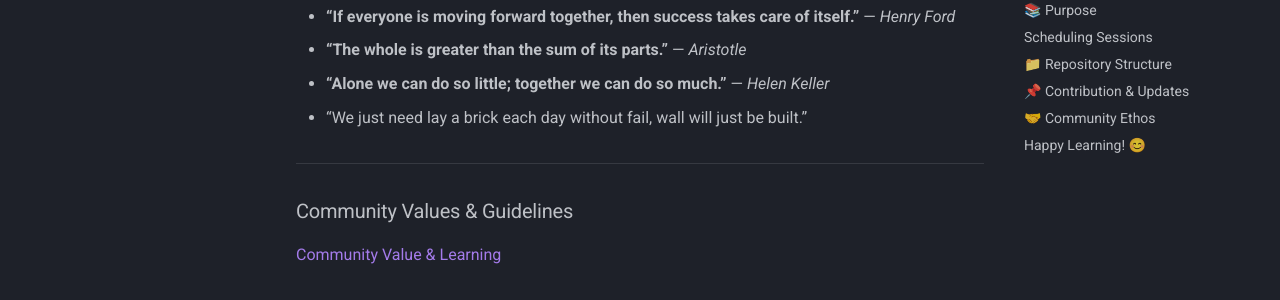
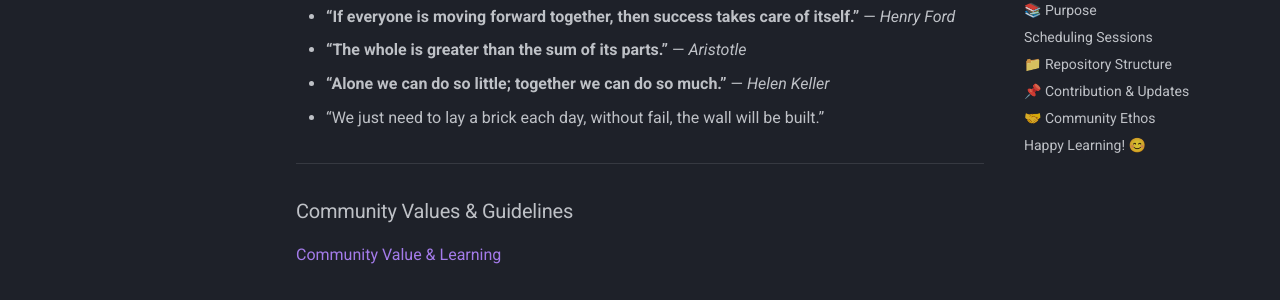
Before and after one commit to tejomayee-tech/toronto_ai_learning_group, an MkDocs documentation site: the page built from docs/README.md, in a window 1280 px wide and 900 px high, scrolled down 541 px. Shown: the part 152-452 px from the top of the window. Built offline with MkDocs 1.6.1 and Material for MkDocs 9.7.7, drawn with Linux system fonts in a browser that asks for light colours.

Commit message:
update docs readme

```diff
--- a/docs/README.md
+++ b/docs/README.md
@@ -23,7 +23,7 @@ Welcome to the official repository for the Toronto AI Learning Group - a collabo
   * **“The whole is greater than the sum of its parts.”** — *Aristotle*
   * **“Alone we can do so little; together we can do so much.”** — *Helen Keller*
 
-  * “We just need lay a brick each day without fail, wall will just be built.”
+  * “We just need to lay a brick each day, without fail, the wall will be built.”
 
 ---
 
```
